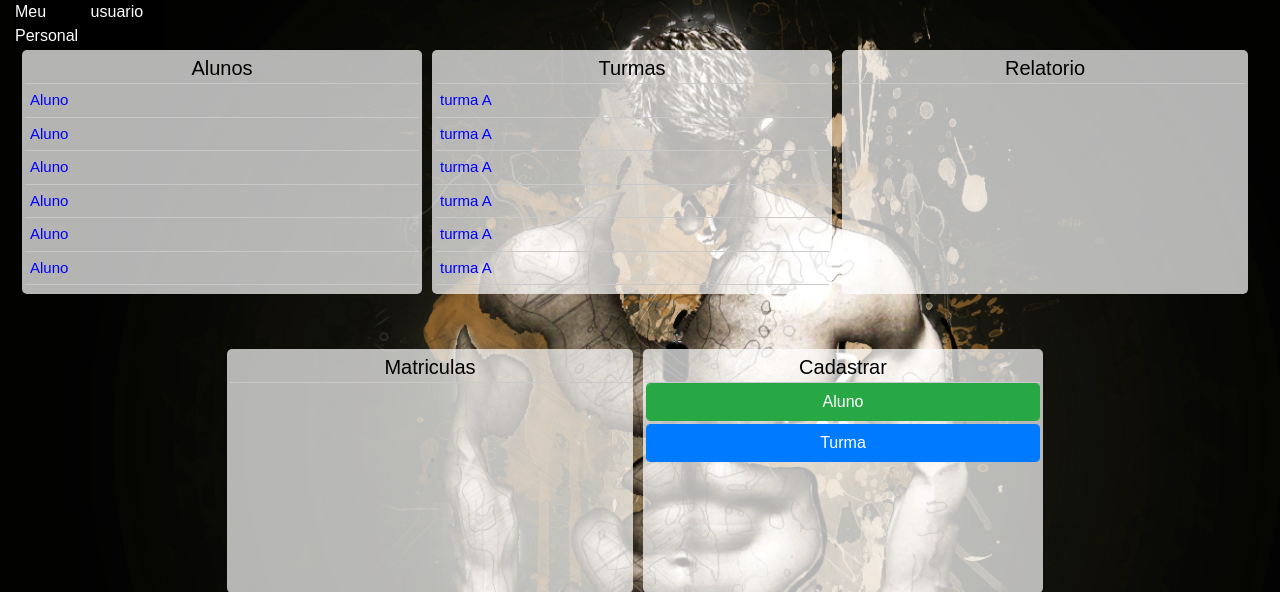
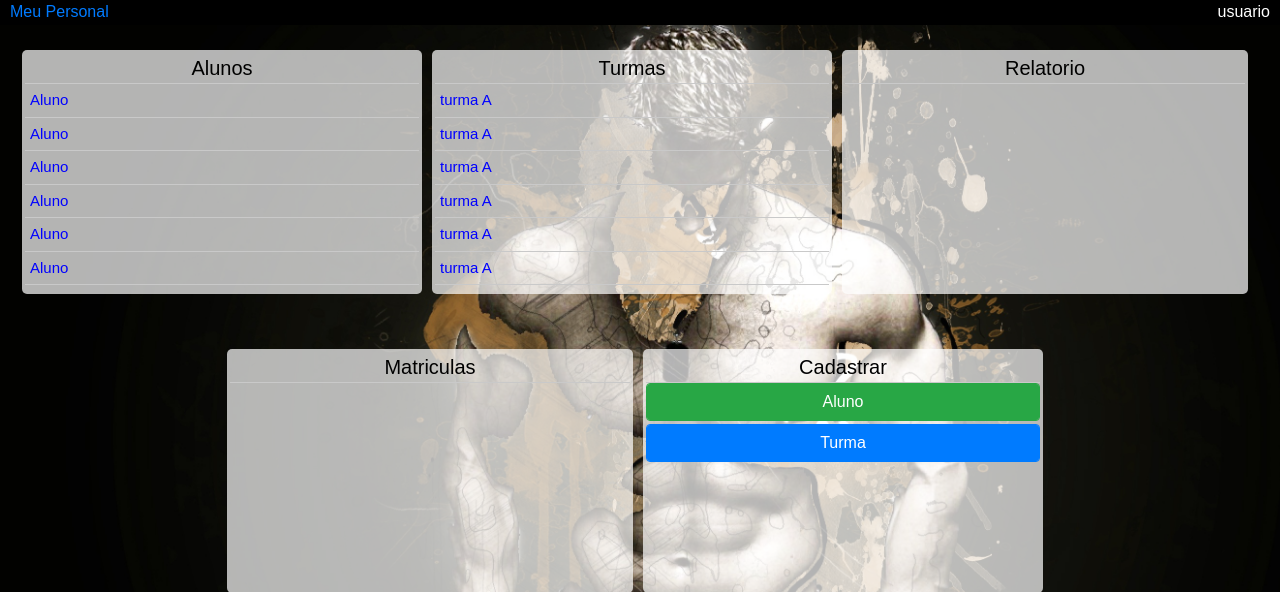
Before and after one commit to filipifirmino/meupersonal, a PHP site: page /user/admin-painel.php in a window 1280 px wide. Shown: the top 592 px of the page. Run offline with PHP 8.4, Linux system fonts and the light colour scheme; some libraries are stand-ins or nearby versions.

Commit message:
Alteração no painel de admin

```diff
--- a/asset/css/style.css
+++ b/asset/css/style.css
@@ -99,10 +99,15 @@ body{
     position: fixed;
     background-color: #000;
     color: #fff;
-    min-height:50px;
+    min-height:25px;
+    width: 100%;
+    padding-left:10px;
+    padding-right: 10px;
+    margin-left: -15px;
 }
 .info-user{
     flex: 1;
+    text-align: right;
 }
 .logo{
     flex: 1;
--- a/user/admin-painel.php
+++ b/user/admin-painel.php
@@ -19,7 +19,7 @@
         <div class="top-site">
             <div class="flex-container">
                 <div class="logo">
-                    Meu Personal
+                    <a href = "../index.php">Meu Personal</a>
                 </div>
                 <div class="info-user">
                     usuario
```
